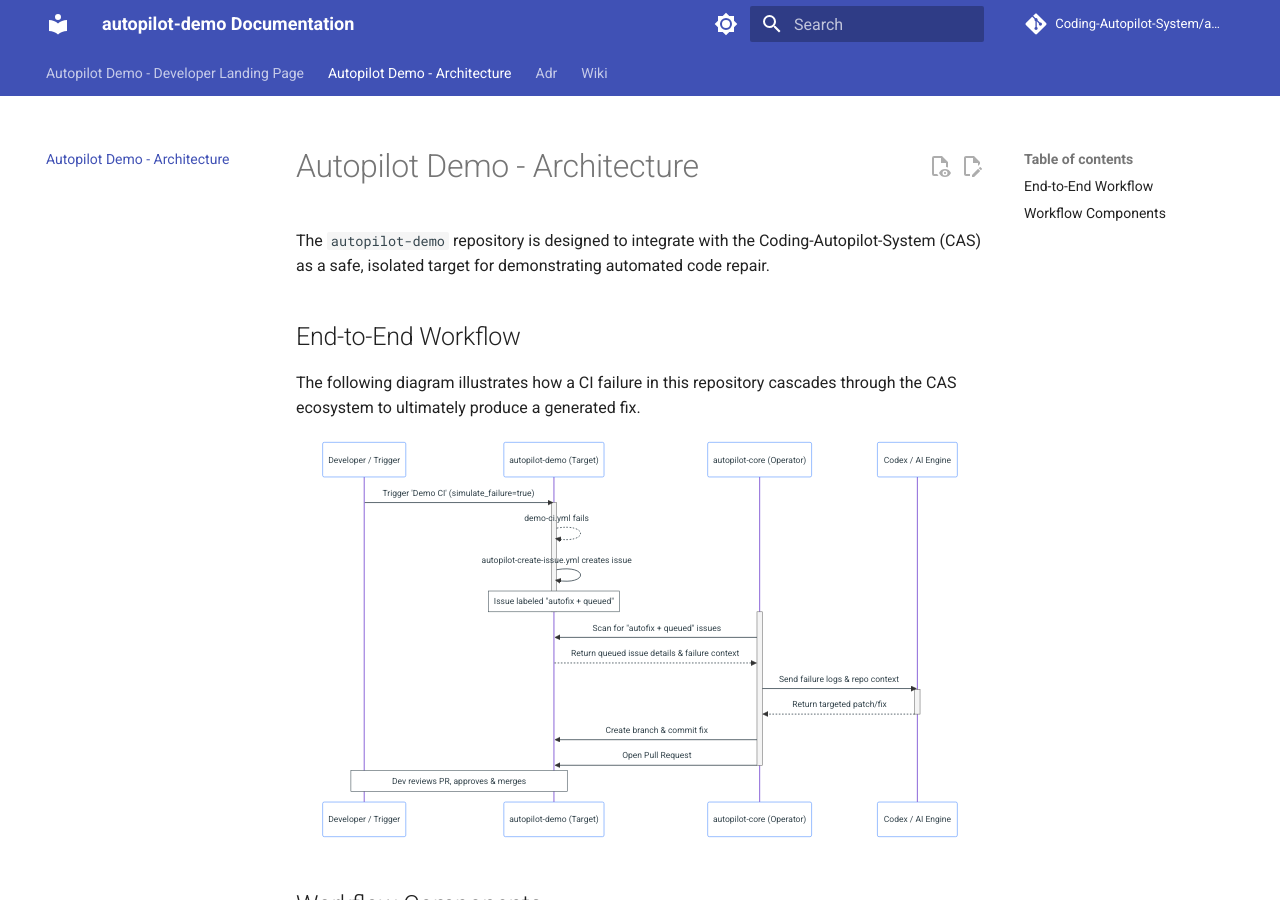
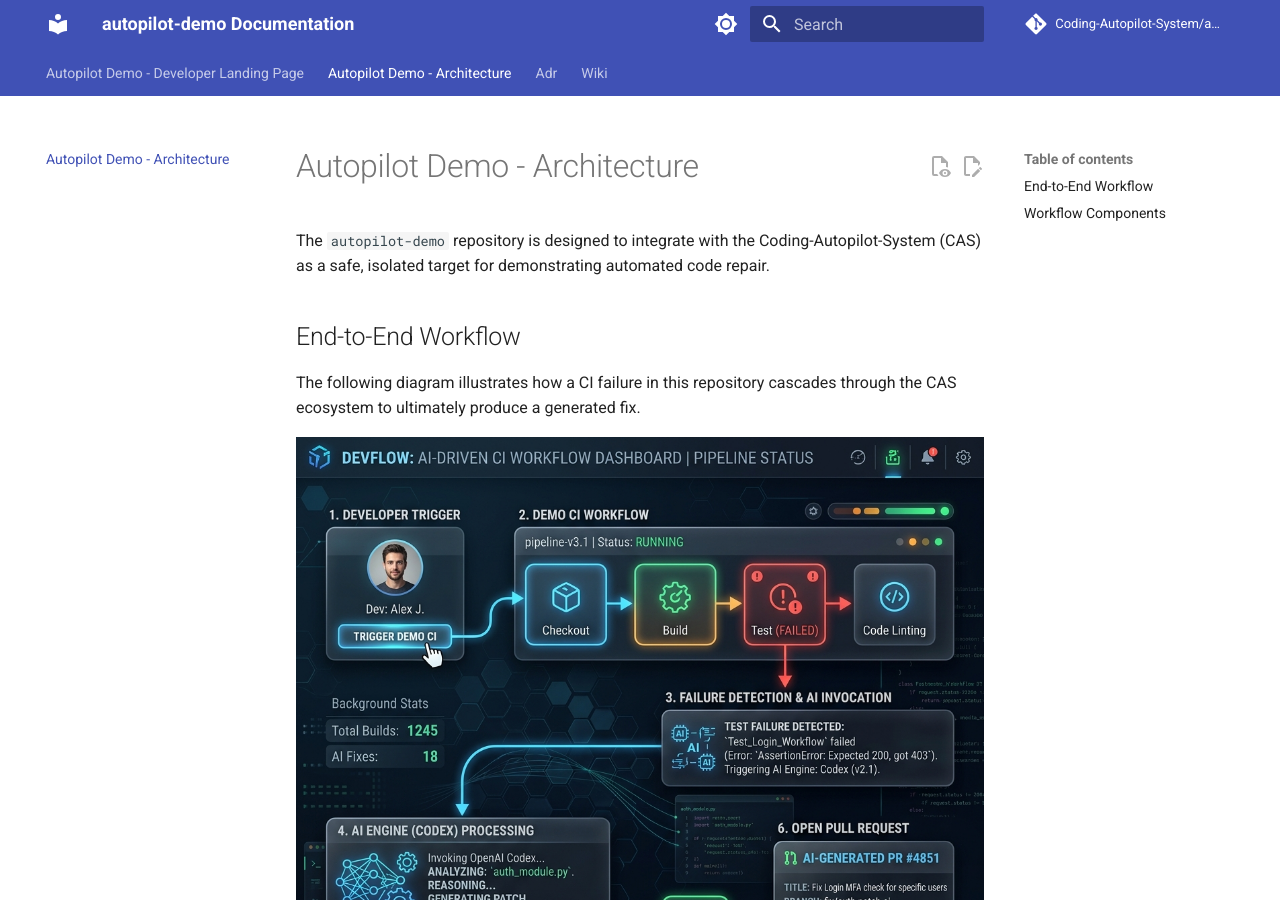
Before and after one commit to Coding-Autopilot-System/autopilot-demo, an MkDocs documentation site: the page built from docs/architecture.md, in a window 1280 px wide and 900 px high. Built offline with MkDocs 1.6.1 and Material for MkDocs 9.7.7, drawn with Linux system fonts in a browser that asks for light colours; comment, search, counter and statistics services are not loaded.

Commit message:
docs: add AI generated visual architecture diagrams

````diff
--- a/docs/architecture.md
+++ b/docs/architecture.md
@@ -5,6 +5,8 @@ The `autopilot-demo` repository is designed to integrate with the Coding-Autopil
 ## End-to-End Workflow
 
 The following diagram illustrates how a CI failure in this repository cascades through the CAS ecosystem to ultimately produce a generated fix.
+
+![Visual Diagram](assets/autopilot_demo_architecture.png)
 
 ```mermaid
 sequenceDiagram
````
Also changed, not shown: docs/assets/autopilot_demo_architecture.png (added).
